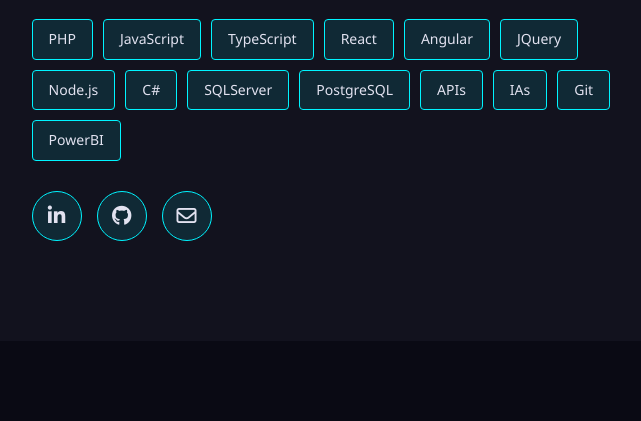
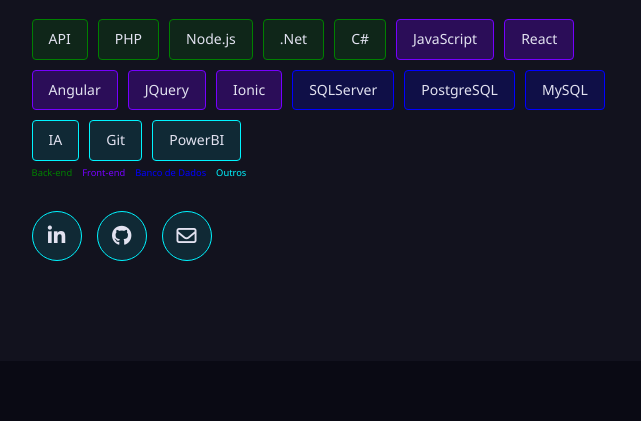
Before and after one commit to deiviuilian/portfoliMy, a PHP site: page / in a window 1280 px wide. Shown: the part 1449-1870 px from the top of the page, without its empty margins (536-1177 px from the left). Run offline with PHP 8.4, Linux system fonts and the light colour scheme.

Commit message:
up11072025.2015

```diff
--- a/css/style.css
+++ b/css/style.css
@@ -368,7 +368,7 @@ section:nth-child(odd) {
     display: flex;
     flex-wrap: wrap;
     gap: 10px;
-    margin-bottom: 20px;
+    margin-bottom: 0px;
 }
 
 .skill-tag {
@@ -991,3 +991,49 @@ footer {
 .project-gallery-hidden {
     display: none;
 }
+
+.tagorange{
+    background: #ffa5003b !important;
+    border: 1px solid orange !important;
+}
+
+.taggreen{
+    background: #0080002e !important;
+    border: 1px solid green !important;
+}
+
+.tagblue{
+    background: #0000ff2e !important;
+    border: 1px solid blue !important;
+}
+
+.tagecundary{
+    background: #7600ff42 !important;
+    border: 1px solid  var(--accent-secondary) !important;
+}
+
+.fontorange{
+    color: orange !important;
+}
+
+.fontgreen{
+    color: green !important;
+}
+
+.fontblue{
+    color: blue !important;
+}
+
+.fontpadrao{
+    color: var(--accent-primary) !important;
+}
+
+.fontsecundary{
+    color: var(--accent-secondary) !important;
+}
+
+.fontlegend {
+    margin-top: 5px !important;
+    font-size: 7pt !important;
+    margin-bottom: 0px !important;
+}
--- a/index.html
+++ b/index.html
@@ -65,20 +65,31 @@
                 <div class="skills">
                     <h4>Habilidades Técnicas</h4>
                     <div class="skill-tags">
-                        <span class="skill-tag">PHP</span>
-                        <span class="skill-tag">JavaScript</span>
-                        <span class="skill-tag">TypeScript</span>
-                        <span class="skill-tag">React</span>
-                        <span class="skill-tag">Angular</span>
-                        <span class="skill-tag">JQuery</span>
-                        <span class="skill-tag">Node.js</span>
-                        <span class="skill-tag">C#</span>
-                        <span class="skill-tag">SQLServer</span>
-                        <span class="skill-tag">PostgreSQL</span>
-                        <span class="skill-tag">APIs</span>
-                        <span class="skill-tag">IAs</span>
+                        <span class="skill-tag taggreen">API</span>
+                        <span class="skill-tag taggreen">PHP</span>
+                        <span class="skill-tag taggreen">Node.js</span>
+                        <span class="skill-tag taggreen">.Net</span>
+                        <span class="skill-tag taggreen">C#</span>
+
+                        <span class="skill-tag tagecundary">JavaScript</span>
+                        <span class="skill-tag tagecundary">React</span>
+                        <span class="skill-tag tagecundary">Angular</span>
+                        <span class="skill-tag tagecundary">JQuery</span>
+                        <span class="skill-tag tagecundary">Ionic</span>
+
+                        <span class="skill-tag tagblue">SQLServer</span>
+                        <span class="skill-tag tagblue">PostgreSQL</span>
+                        <span class="skill-tag tagblue">MySQL</span>
+
+                        <span class="skill-tag">IA</span>
                         <span class="skill-tag">Git</span>
                         <span class="skill-tag">PowerBI</span>
+                    </div>
+                    <div class="skill-tags">
+                        <p class="fontlegend fontgreen">Back-end</p>
+                        <p class="fontlegend fontsecundary">Front-end</p>
+                        <p class="fontlegend fontblue">Banco de Dados</p>
+                        <p class="fontlegend fontpadrao">Outros</p>
                     </div>
                 </div>
 
@@ -101,6 +112,80 @@
     <section id="projects">
         <h2 class="section-title">Meus Projetos</h2>
         <div class="projects-grid">
+            <div class="project-card">
+                <div class="project-img" data-gallery-id="loga" data-img-src="img/loga1.png">
+                    <img src="img/loga1.png" alt="Projeto 5">
+                </div>
+                <div class="project-content">
+                    <h3 class="project-title">Sistema de Gerenciamento</h3>
+                    <p class="project-desc">Projeto nível avançado de programação, sistema web de gestão, gerenciamento, controle e simplificar processos</p>
+                    <div class="project-tags">
+                        <span class="project-tag">PHP</span>
+                        <span class="project-tag">JavaScript</span>
+                        <span class="project-tag">JQuery</span>
+                        <span class="project-tag">PostgreSQL</span>
+                    </div>
+                </div>
+            </div>
+            <div class="project-gallery-hidden" data-gallery-id="myflow">
+                <img data-img-src="img/loga2.png">
+            </div>
+            <div class="project-card">
+                <div class="project-img" data-gallery-id="myflow" data-img-src="img/loga1.png">
+                    <img src="img/loga1.png" alt="Projeto 6">
+                </div>
+                <div class="project-content">
+                    <h3 class="project-title">Sistema BPM</h3>
+                    <p class="project-desc">Projeto nível avançado de programação, sistema web de processos, criar rotinas, desenhar fluxos, tarefas e aprovações.</p>
+                    <div class="project-tags">
+                        <span class="project-tag">C#</span>
+                        <span class="project-tag">.NET</span>
+                        <span class="project-tag">Angular</span>
+                        <span class="project-tag">MySQL</span>
+                    </div>
+                </div>
+            </div>
+            <div class="project-gallery-hidden" data-gallery-id="myflow">
+                <img data-img-src="img/loga2.png">
+            </div>
+             <div class="project-card">
+                <div class="project-img" data-gallery-id="drinkcards" data-img-src="img/drinkcards1.png">
+                    <img src="img/drinkcards1.png" alt="Projeto 4">
+                </div>
+                <div class="project-content">
+                    <h3 class="project-title">Jogo de Cartas</h3>
+                    <p class="project-desc">Projeto nível médio de programação, aplicativo de entreteinamento para Android.</p>
+                    <div class="project-tags">
+                        <span class="project-tag">React</span>
+                    </div>
+                    <div class="project-links">
+                        <a href="https://drive.google.com/file/d/120sBGoxWqvXAVwFvKYwwRo8741fZ0Eo3/view?usp=drive_link" class="project-link" target="_blank">
+                            <i class="fa-solid fa-download"></i> Download
+                        </a>
+                    </div>
+                </div>
+            </div>
+            <div class="project-card">
+                <div class="project-img" data-gallery-id="drinkcards" data-img-src="img/drinkcards1.png">
+                    <img src="img/drinkcards1.png" alt="Projeto 4">
+                </div>
+                <div class="project-content">
+                    <h3 class="project-title">Jogo de Cartas</h3>
+                    <p class="project-desc">Projeto nível médio de programação, aplicativo de entreteinamento para Android.</p>
+                    <div class="project-tags">
+                        <span class="project-tag">React</span>
+                    </div>
+                    <div class="project-links">
+                        <a href="https://drive.google.com/file/d/120sBGoxWqvXAVwFvKYwwRo8741fZ0Eo3/view?usp=drive_link" class="project-link" target="_blank">
+                            <i class="fa-solid fa-download"></i> Download
+                        </a>
+                    </div>
+                </div>
+            </div>
+            <div class="project-gallery-hidden" data-gallery-id="drinkcards">
+                <img data-img-src="img/drinkcards2.png">
+                <img data-img-src="img/drinkcards3.png">
+            </div>
             <!-- Projeto 1 -->
             <div class="project-card">
                 <div class="project-img" data-gallery-id="contador" data-img-src="img/contador1.png">
@@ -156,6 +241,7 @@
                     <div class="project-tags">
                         <span class="project-tag">Angular</span>
                         <span class="project-tag">Ionic</span>
+                        <span class="project-tag">API</span>
                     </div>
                     <div class="project-links">
                         <a href="mypokedex" class="project-link" target="_blank">
@@ -166,45 +252,6 @@
             </div>
             <div class="project-gallery-hidden" data-gallery-id="pokedex">
                 <img data-img-src="img/pokedex2.png">
-            </div>
-            <div class="project-card">
-                <div class="project-img" data-gallery-id="drinkcards" data-img-src="img/drinkcards1.png">
-                    <img src="img/drinkcards1.png" alt="Projeto 4">
-                </div>
-                <div class="project-content">
-                    <h3 class="project-title">Jogo de Cartas</h3>
-                    <p class="project-desc">Projeto nível médio de programação, aplicativo de entreteinamento para Android.</p>
-                    <div class="project-tags">
-                        <span class="project-tag">React</span>
-                    </div>
-                    <div class="project-links">
-                        <a href="https://drive.google.com/file/d/120sBGoxWqvXAVwFvKYwwRo8741fZ0Eo3/view?usp=drive_link" class="project-link" target="_blank">
-                            <i class="fa-solid fa-download"></i> Download
-                        </a>
-                    </div>
-                </div>
-            </div>
-            <div class="project-gallery-hidden" data-gallery-id="drinkcards">
-                <img data-img-src="img/drinkcards2.png">
-                <img data-img-src="img/drinkcards3.png">
-            </div>
-            <div class="project-card">
-                <div class="project-img" data-gallery-id="loga" data-img-src="img/loga1.png">
-                    <img src="img/loga1.png" alt="Projeto 5">
-                </div>
-                <div class="project-content">
-                    <h3 class="project-title">Sistema de Gerenciamento</h3>
-                    <p class="project-desc">Projeto nível avançado de programação, sistema web de gestão, gerenciamento, controle e simplificar processos</p>
-                    <div class="project-tags">
-                        <span class="project-tag">PHP</span>
-                        <span class="project-tag">JavaScript</span>
-                        <span class="project-tag">JQuery</span>
-                        <span class="project-tag">PostgreSQL</span>
-                    </div>
-                </div>
-            </div>
-            <div class="project-gallery-hidden" data-gallery-id="loga">
-                <img data-img-src="img/loga2.png">
             </div>
         </div>
     </section>
@@ -246,7 +293,7 @@
                         • Elaboração de relatórios e customizações.<br>
                         • Controle de acessos.<br>
                         • Parametrização de sistemas.<br>
-                        • Desenvolvimento e Manutenção de sistema web no controle de cobrança e negociações.
+                        • Desenvolvimento e manutenção de sistema web no controle de cobrança e negociações.
                     </p>
                 </div>
             </div>
```
Also changed, not shown: archive/capagit.png (added), 1 other file.
